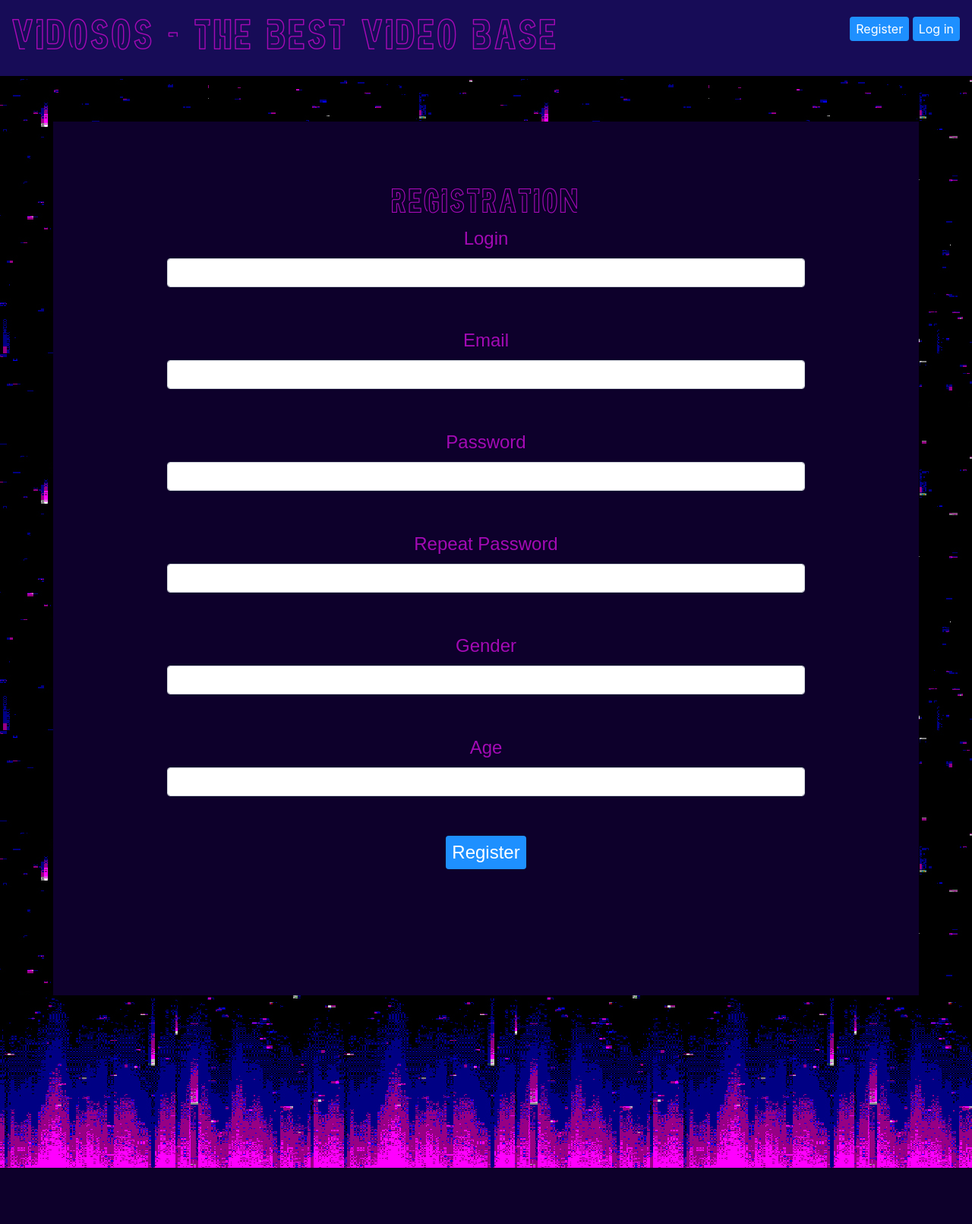
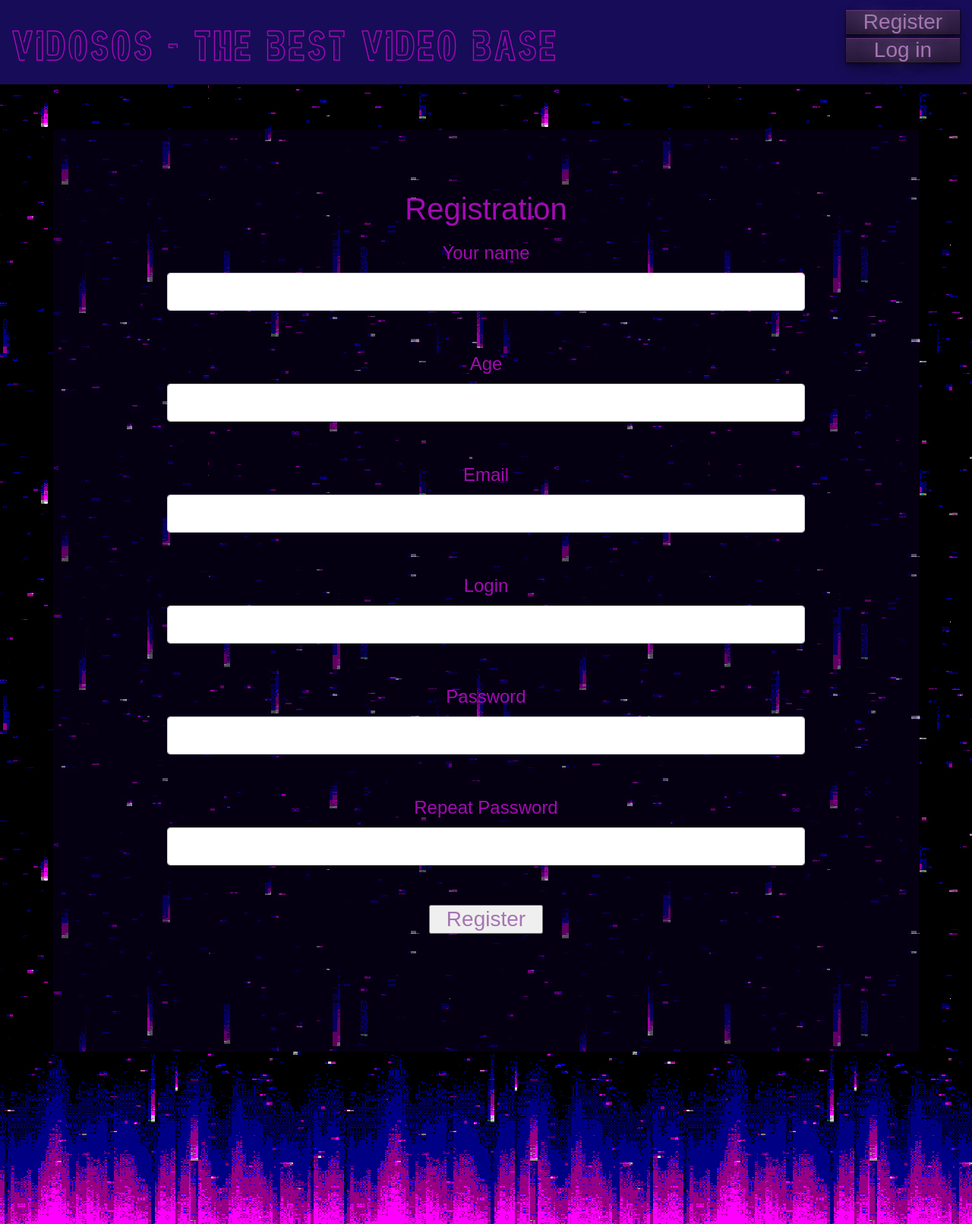
Before and after one commit to oldjopa/vidosos, a Flask app: page /register in a window 1280 px wide. Shown: the whole page at 76% size. Before the commit the page ends 1537 px from the top, so only its background shows below. Run offline with Flask 2, Linux system fonts and the light colour scheme; some libraries are stand-ins or nearby versions.

Commit message:
buttons, opacity, registration form

```diff
--- a/data/forms.py
+++ b/data/forms.py
@@ -5,12 +5,12 @@ from wtforms.validators import DataRequired
 
 
 class RegisterForm(FlaskForm):
+    name = StringField('Your name', validators=[DataRequired()])
+    age = IntegerField('Age')
     login = StringField('Login', validators=[DataRequired()])
     email = EmailField('Email', validators=[DataRequired()])
     password = PasswordField('Password', validators=[DataRequired()])
     password_again = PasswordField('Repeat Password', validators=[DataRequired()])
-    gender = StringField('Gender', validators=[DataRequired()])
-    age = IntegerField('Age')
     submit = SubmitField('Register')
 
 
--- a/data/user.py
+++ b/data/user.py
@@ -9,10 +9,10 @@ class User(SqlAlchemyBase, UserMixin):
     __tablename__ = 'users'
 
     id = sqlalchemy.Column(sqlalchemy.Integer, primary_key=True, autoincrement=True)
+    name = sqlalchemy.Column(sqlalchemy.String)
     login = sqlalchemy.Column(sqlalchemy.String)
     hashed_password = sqlalchemy.Column(sqlalchemy.String, nullable=True)
     age = sqlalchemy.Column(sqlalchemy.Integer)
-    gender = sqlalchemy.Column(sqlalchemy.String)
     email = sqlalchemy.Column(sqlalchemy.String)
     role = sqlalchemy.Integer
     own_videos = orm.relation("Video", secondary="own_video_association")
--- a/main.py
+++ b/main.py
@@ -81,9 +81,9 @@ def register():
                                    form=form,
                                    message="This user already exists")
         user = User(
+            name=form.name.data,
             login=form.login.data,
             age=form.age.data,
-            gender=form.gender.data,
             email=form.email.data
         )
         user.set_password(form.password.data)
@@ -214,6 +214,12 @@ def logout():
     return redirect("/")
 
 
+@app.errorhandler(404)
+def not_found(error):
+    return render_template('abnormal_situation.html',
+                           message='''404 There is not the web page you are looking for''')
+
+
 def main():
     db_session.global_init("db/videos.sqlite")
     app.register_blueprint(vidosos_api.blueprint)
--- a/static/styles/styles.css
+++ b/static/styles/styles.css
@@ -17,7 +17,7 @@ body{
 	src: url(Neoneon1.otf);
 }
 .container[role=main]{
-    background: rgb(13, 0, 43);
+    background: rgb(13, 0, 43, 0.4);
     color: #fff;
     margin-top:60px;
     padding: 30px 0 100px
@@ -47,20 +47,25 @@ footer{
     font-family: 'FontName';
     font-size: 50px;
     color: rgb(163, 10, 180);
+    margin-top: 10px;
 }
 
 .form {
-  font-family: 'FontName';
+      font-family: sans-serif;
       font-size: 20px;
       color: rgb(163, 10, 180);
       margin-right: 150px;
       margin-left: 150px;
       padding-top: 50px;
       padding-bottom: 50px;
-  background-color: rgb(13, 0, 43);
       text-align: center;
       height: fit-content;
       min-width: fit-content;
+}
+
+.form-control {
+    font-size: inherit;
+
 }
 
 .btn {
@@ -88,7 +93,7 @@ footer{
 }
 
 .red{
-    color: red !important;
+    color: rgb(255, 20, 40) !important;
     font-size: 32px !important;
     font-family: sans-serif !important;
     font-weight: bold !important;
@@ -130,9 +135,6 @@ video{
 }
 .navbar-brand.navbar-username{
     color: #fff;
-}
-.btn:hover {
-    background-color: RoyalBlue;
 }
 
 #dynamic {
@@ -197,3 +199,30 @@ bottom:0px;
   background-color: rgb(38, 8, 48);
   height: 300px;
 }
+
+.buttons {
+  width: 150px;
+  text-decoration: none;
+  color: #a675b3;
+  text-align: center;
+  line-height: 20px;
+  display: block;
+  margin: 5px auto;
+  font: normal 28px sans-serif;
+}
+
+a.buttons:not(.active) {
+  box-shadow: inset 0 1px 1px rgba(111, 55, 125, 0.8), inset 0 -1px 0px rgba(63, 59, 113, 0.2), 0 9px 16px 0 rgba(0, 0, 0, 0.3), 0 4px 3px 0 rgba(0, 0, 0, 0.3), 0 0 0 1px #150a1e;
+  background-image: linear-gradient(#3b2751, #271739);
+  text-shadow: 0 0 21px rgba(223, 206, 228, 0.5), 0 -1px 0 #311d47;
+}
+
+a.buttons:not(.active):hover,
+a.buttons:not(.active):focus {
+  transition: color 200ms linear, text-shadow 500ms linear;
+  color: #fff;
+  text-shadow: 0 0 21px rgba(223, 206, 228, 0.5), 0 0 10px rgba(223, 206, 228, 0.4), 0 0 2px #2a153c;
+}
+a.buttons:not(:hover) {
+    transition: 0.6s;
+}
--- a/templates/abnormal_situation.html
+++ b/templates/abnormal_situation.html
@@ -7,6 +7,9 @@
     </div>
     <div class="col-6 col-sm-8 col-md-7">
         <h1>{{message}}</h1>
+        <a class='buttons' href="/">
+            Go to the main page
+        </a>
     </div>
 </div>
 {% endblock %}
--- a/templates/base.html
+++ b/templates/base.html
@@ -23,8 +23,8 @@
         <a class="btn btn-success" href="/logout">Log out</a>
         {% else %}
         <p>
-            <a class="btn btn-primary " href="/register">Register</a>
-            <a class="btn btn-success" href="/login">Log in</a>
+            <a class="buttons" href="/register">Register</a>
+            <a class="buttons" href="/login">Log in</a>
         </p>
         {% endif %}
     </nav>
--- a/templates/user_reg.html
+++ b/templates/user_reg.html
@@ -8,19 +8,40 @@
 <form action="" method="post">
     {{ form.hidden_tag() }}
     {{ form.csrf_token }}
-	<p class="font-normal">
-        {{ form.login.label }}<br>
-        {{ form.login(class="form-control", type="login") }}<br>
-        {% for error in form.login.errors %}
+    <p class="red">
+        {{message}}
+    </p>
+    <p class="font-normal">
+        {{ form.name.label }}<br>
+        {{ form.name(class="form-control") }}<br>
+        {% for error in form.name.errors %}
             <p class="alert alert-danger" role="alert">
                 {{ error }}
             </p>
         {% endfor %}
     </p>
     <p class="font-normal">
+        {{ form.age.label }}<br>
+        {{ form.age(class="form-control", type="login") }}<br>
+        {% for error in form.age.errors %}
+            <p class="alert alert-danger" role="alert">
+                {{ error }}
+            </p>
+        {% endfor %}
+    </p>
+        <p class="font-normal">
         {{ form.email.label }}<br>
         {{ form.email(class="form-control", type="email") }}<br>
         {% for error in form.email.errors %}
+            <p class="alert alert-danger" role="alert">
+                {{ error }}
+            </p>
+        {% endfor %}
+    </p>
+	<p class="font-normal">
+        {{ form.login.label }}<br>
+        {{ form.login(class="form-control", type="login") }}<br>
+        {% for error in form.login.errors %}
             <p class="alert alert-danger" role="alert">
                 {{ error }}
             </p>
@@ -44,26 +65,7 @@
             </p>
         {% endfor %}
     </p>
-    <p class="font-normal">
-        {{ form.gender.label }}<br>
-        {{ form.gender(class="form-control") }}<br>
-        {% for error in form.gender.errors %}
-            <p class="alert alert-danger" role="alert">
-                {{ error }}
-            </p>
-        {% endfor %}
-    </p>
-    <p class="font-normal">
-        {{ form.age.label }}<br>
-        {{ form.age(class="form-control") }}<br>
-        {% for error in form.age.errors %}
-            <p class="alert alert-danger" role="alert">
-                {{ error }}
-            </p>
-        {% endfor %}
-    </p>
-    <p class="font-normal">{{ form.submit(type="submit", class="btn btn-primary font-normal") }}</p>
-    {{message}}
+    <p class="font-normal buttons">{{ form.submit(type="submit", class="buttons") }}</p>
 </form>
 </div>
 {% endblock %}
```
Lines whose indentation alone changed are shown as unchanged.
